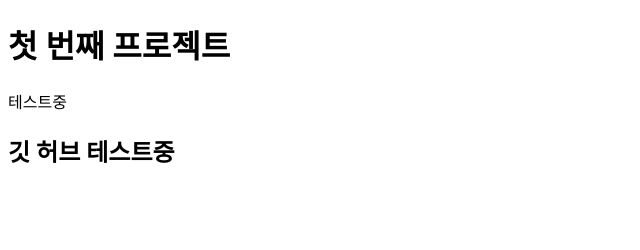
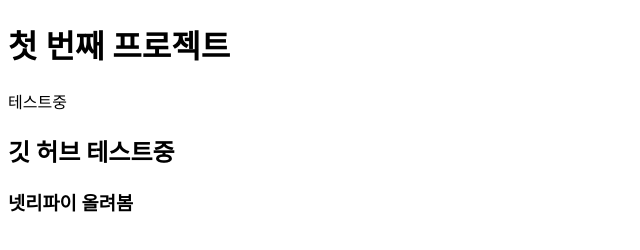
Before and after one commit to castleHoon87/first-js-project, a plain HTML site: page index.html in a window 1280 px wide. Shown: the whole page, without its empty margins (0-640 px from the left). Drawn offline with Linux system fonts and the light colour scheme.

Commit message:
third commit

```diff
--- a/index.html
+++ b/index.html
@@ -11,5 +11,6 @@
     <h1>첫 번째 프로젝트</h1>
     <p>테스트중</p>
     <h2>깃 허브 테스트중</h2>
+    <h3>넷리파이 올려봄</h3>
   </body>
 </html>
```
